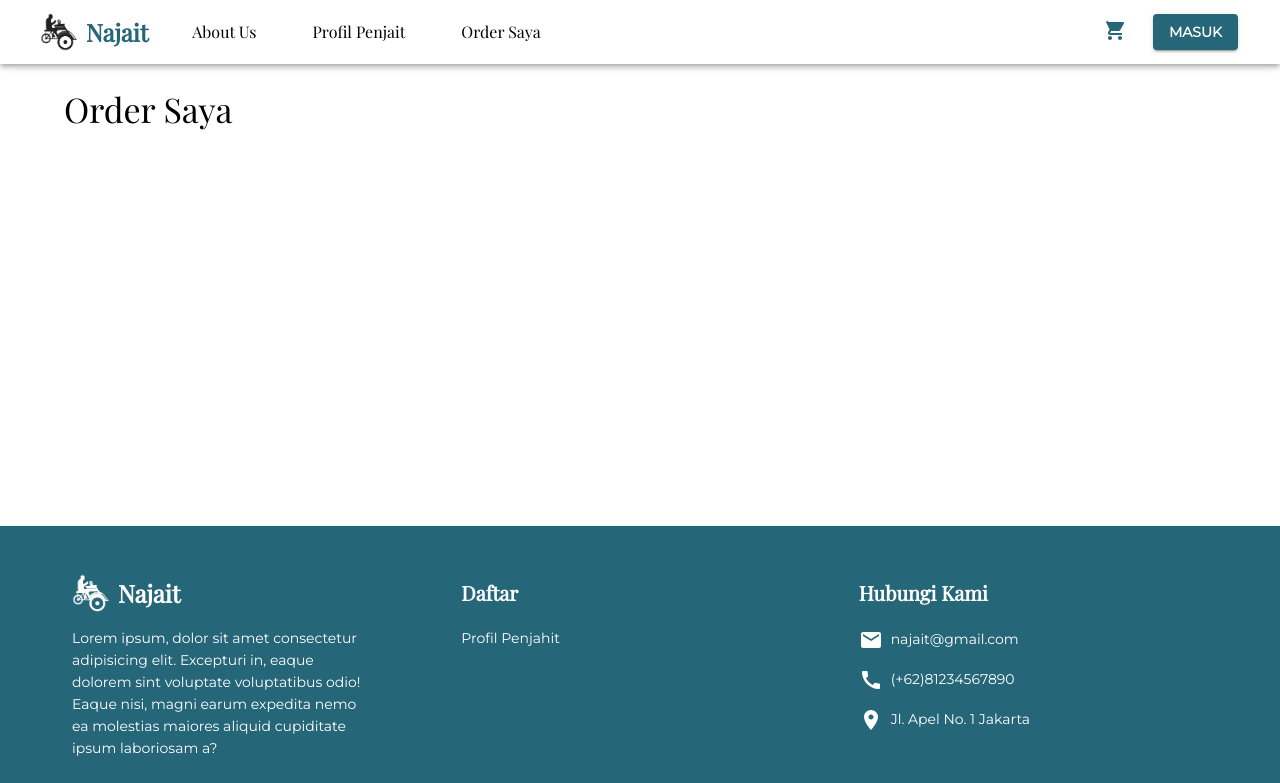
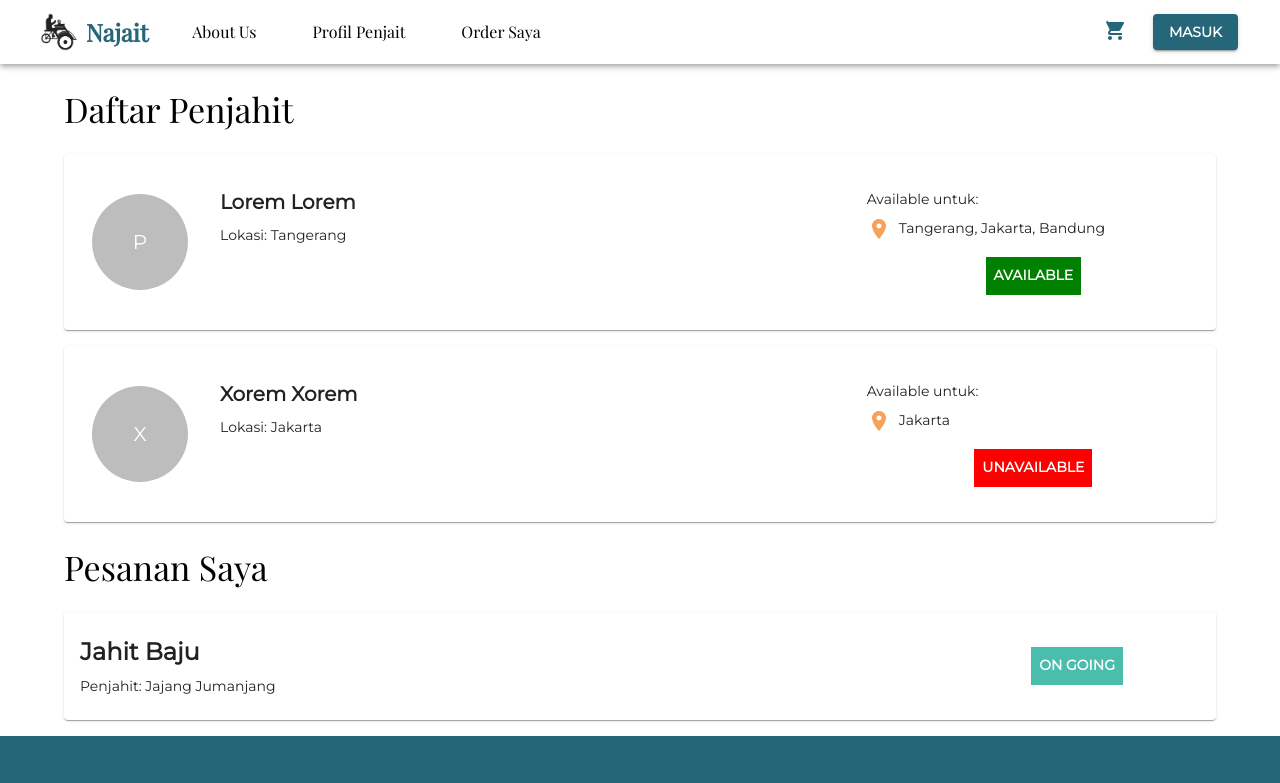
Before and after one commit to rafirm29/najait-express, a React (Create React App) app: page /ordersaya in a window 1280 px wide. Shown: the top 783 px of the page. Built offline with nearby package versions, Linux system fonts and the light colour scheme.

Commit message:
Added daftar penjahit and status pesanan

```diff
--- /dev/null
+++ b/src/components/odersaya/DaftarPenjahit.js
@@ -0,0 +1,91 @@
+import {
+  Container,
+  Typography,
+  Box,
+  Card,
+  CardContent,
+  Grid,
+  Avatar,
+  Button,
+} from '@mui/material';
+import LocationOnIcon from '@mui/icons-material/LocationOn';
+import React from 'react';
+
+const dummyPenjahit = [
+  {
+    avatar: 'P',
+    name: 'Lorem Lorem',
+    location: 'Tangerang',
+    availableLocation: ['Tangerang', 'Jakarta', 'Bandung'],
+    available: true,
+  },
+  {
+    avatar: 'X',
+    name: 'Xorem Xorem',
+    location: 'Jakarta',
+    availableLocation: ['Jakarta'],
+    available: false,
+  },
+];
+
+const Status = ({ available }) => {
+  return (
+    <Typography
+      variant="subtitle2"
+      fontWeight="bold"
+      color="white"
+      bgcolor={available ? 'green' : 'red'}
+      p={1}
+      mt={1}
+    >
+      {available ? 'AVAILABLE' : 'UNAVAILABLE'}
+    </Typography>
+  );
+};
+
+const DaftarPenjahit = () => {
+  return dummyPenjahit.map((penjahit) => {
+    return (
+      <Box my={2}>
+        <Card>
+          <Grid container p={2} columnSpacing={2}>
+            <Grid item justifySelf="center">
+              <Avatar sx={{ height: 96, width: 96, my: 3, ml: 1.5 }}>
+                {penjahit.avatar}
+              </Avatar>
+            </Grid>
+            <Grid item xs={7}>
+              <CardContent>
+                <Typography
+                  gutterBottom
+                  variant="h6"
+                  fontFamily="Montserrat"
+                  fontWeight="bold"
+                >
+                  {penjahit.name}
+                </Typography>
+                <Typography variant="body2">
+                  Lokasi: {penjahit.location}
+                </Typography>
+              </CardContent>
+            </Grid>
+            <Grid item xs alignSelf="center">
+              <Typography variant="body2">Available untuk:</Typography>
+              <Box display="flex" alignItems="center" my={1}>
+                <LocationOnIcon color="secondary" />
+                <Typography variant="subtitle2" ml={1}>
+                  {penjahit.availableLocation.join(', ')}
+                </Typography>
+              </Box>
+              <Box display="flex" justifyContent="center">
+                <Status available={penjahit.available} />
+              </Box>
+            </Grid>
+          </Grid>
+        </Card>
+      </Box>
+    );
+  });
+};
+
+export default DaftarPenjahit;
--- /dev/null
+++ b/src/components/odersaya/PesananSaya.js
@@ -0,0 +1,66 @@
+import {
+  Container,
+  Typography,
+  Box,
+  Card,
+  CardContent,
+  Grid,
+  Avatar,
+  Button,
+} from '@mui/material';
+import React from 'react';
+
+const order = {
+  name: 'Jahit Baju',
+  status: 1,
+};
+
+const OrderStatus = ({ status }) => {
+  return (
+    <Typography
+      variant="subtitle2"
+      fontWeight="bold"
+      color="white"
+      bgcolor={status === 0 ? 'gray' : '#4ABDAC'}
+      p={1}
+    >
+      {status === 0 ? 'WAITING' : 'ON GOING'}
+    </Typography>
+  );
+};
+
+const PesananSaya = () => {
+  return (
+    <Box my={2}>
+      <Card>
+        <Grid container p={2} columnSpacing={2} py={3}>
+          <Grid item justifySelf="center">
+            <Typography
+              variant="h5"
+              fontFamily="Montserrat"
+              fontWeight="bold"
+              gutterBottom
+            >
+              {order.name}
+            </Typography>
+            {order.status !== 0 ? (
+              <Typography variant="body2">
+                Penjahit: Jajang Jumanjang
+              </Typography>
+            ) : (
+              <></>
+            )}
+          </Grid>
+          <Grid item xs={7} />
+          <Grid item xs alignSelf="center">
+            <Box display="flex" justifyContent="center" alignItems="center">
+              <OrderStatus status={order.status} />
+            </Box>
+          </Grid>
+        </Grid>
+      </Card>
+    </Box>
+  );
+};
+
+export default PesananSaya;
--- a/src/pages/OrderSaya.js
+++ b/src/pages/OrderSaya.js
@@ -1,12 +1,44 @@
 import { Container, Typography } from '@mui/material';
 import React from 'react';
+import DaftarPenjahit from '../components/odersaya/DaftarPenjahit';
+import PesananSaya from '../components/odersaya/PesananSaya';
+
+const available = true; // Dummy
+
+const MyOrderContent = () => {
+  return (
+    <>
+      <Typography variant="h4" my={3}>
+        Daftar Penjahit
+      </Typography>
+      <DaftarPenjahit />
+      <Typography variant="h4" my={3}>
+        Pesanan Saya
+      </Typography>
+      <PesananSaya />
+    </>
+  );
+};
+
+const MyOrder = () => {
+  if (!available) {
+    return (
+      <>
+        <Typography variant="h4" my={3}>
+          Anda tidak memiliki order!
+        </Typography>
+        <Typography>Pesan sekarang untuk melihat order</Typography>
+      </>
+    );
+  } else {
+    return <MyOrderContent />;
+  }
+};
 
 const OrderSaya = () => {
   return (
     <Container>
-      <Typography variant="h4" my={3}>
-        Order Saya
-      </Typography>
+      <MyOrder />
     </Container>
   );
 };
```
